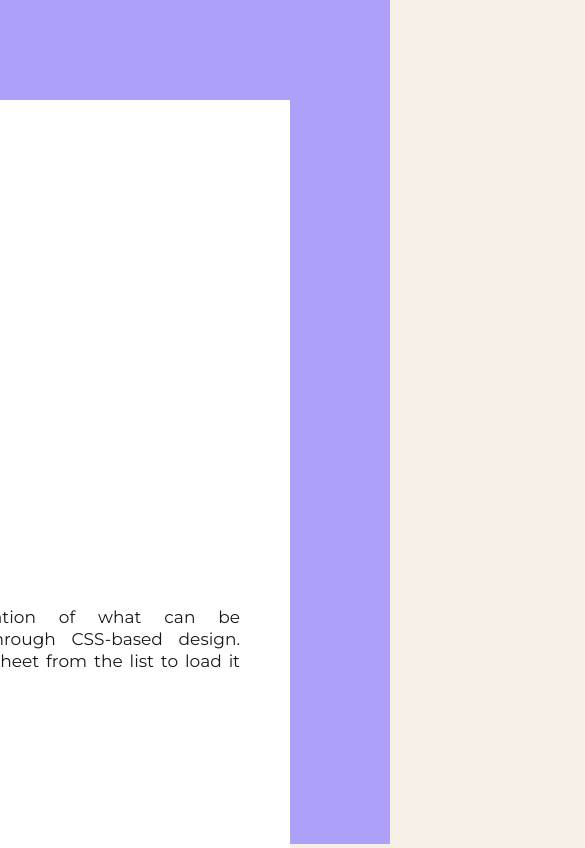
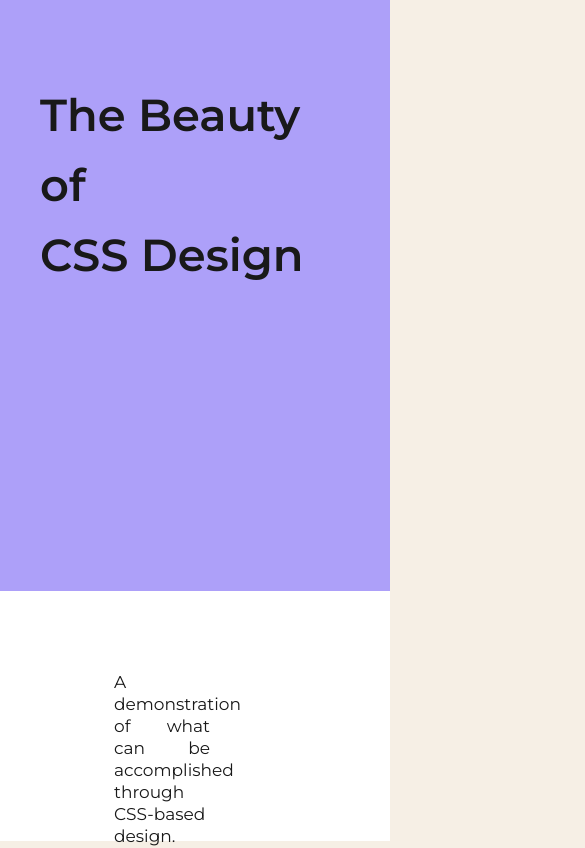
Before and after one commit to edumigueis/css-zen-garden-challenge, a plain HTML site: page index.html in a window 390 px wide. Shown: the top 848 px of the page, 585 px wide, since content can reach past the window. Drawn offline with Linux system fonts and the light colour scheme.

Commit message:
Responsive Design

```diff
--- a/style.scss
+++ b/style.scss
@@ -33,7 +33,7 @@ body {
         height: 100vh;
         width: 50%;
         max-height: 1000px;
-
+        min-height: 450px;
         h1 {
             display: none;
         }
@@ -46,6 +46,15 @@ body {
             line-height: 70px;
             color: #191919;
             padding: 3.1em 0.5em 0 0.5em;
+            @media screen and (max-width: 1160px) {
+                width: 100%;
+                padding: 80px 40px;
+                font-size: 2.8rem;
+            }
+        }
+        @media screen and (max-width: 1160px) {
+            width: 100%;
+            height: 70vh;
         }
     }
 
@@ -59,9 +68,17 @@ body {
         max-height: 1300px;
         z-index: 20;
         width: 500px;
-
+        @media screen and (max-width: 1160px) {
+            position: relative;
+            width: 100%;
+            padding: 40px 60px;
+            max-height: 250px;
+            top: 0;
+            margin-top: 0;
+            right: 0;
+        }
         p {
-            width: 390px !important;
+            width: 390px;
             margin-top: 60vh;
             font-family: Montserrat;
             font-style: normal;
@@ -69,6 +86,13 @@ body {
             font-size: 17px;
             line-height: 22px;
             text-align: justify;
+            text-indent: 0 !important;
+            @media screen and (max-width: 1160px) {
+                margin-top: 0 !important;
+                padding-top: 40px;
+                width: calc(100% - 120px);
+                padding-left: 20%;
+            }
         }
     }
 }
@@ -77,6 +101,10 @@ body {
     background: #F6EFE5;
     padding: 8em 10% 13em 10%;
     position: relative;
+
+    @media screen and (max-width: 1160px) {
+        padding: 7em 20px 12em 20px;
+    }
 
     h3 {
         margin-bottom: 20px;
@@ -95,14 +123,23 @@ body {
         font-size: 17px;
         line-height: 22px;
         text-align: justify;
+        @media screen and (max-width: 1160px) {
+            width: calc(100% - 80px);
+        }
     }
 
     p:nth-child(4) {
         position: absolute;
         right: 150px;
-        width: 390px !important;
+        width: 390px;
         top: 8em;
         z-index: 22;
+        @media screen and (max-width: 1160px) {
+            width: calc(100% - 80px);
+            position: relative;
+            right: 0;
+            top: 0;
+        }
     }
 }
 
@@ -117,6 +154,13 @@ body {
     background: url(main-image.jpg);
     background-position: center;
     background-size: cover;
+    @media screen and (max-width: 1160px) {
+        height: 70vh;
+        top: 0;
+        right: 0;
+        min-width: 50%;
+        min-height: 450px;
+    }
 }
 
 .main.supporting {
@@ -196,6 +240,10 @@ body {
         z-index: 2;
         margin-top: 3em;
 
+        @media screen and (max-width: 1160px) {
+            right: 11%;
+        }
+
         h3 {
             font-family: Montserrat;
             font-style: normal;
@@ -240,6 +288,12 @@ body {
         position: relative;
         margin-top: 40px;
 
+        @media screen and (max-width: 1160px) {
+            padding: 8rem 2rem 8rem 350px;
+            column-count: 1;
+            column-gap: 0;
+        }
+
         h3 {
             position: absolute;
             font-family: Montserrat;
@@ -260,10 +314,15 @@ body {
 
             &:nth-child(2) {
                 margin-top: 80px;
+
             }
 
             &:nth-child(4) {
                 padding-top: 80px;
+
+                @media screen and (max-width: 1160px) {
+                    padding: 0 !important;
+                }
             }
         }
 
@@ -281,6 +340,12 @@ body {
             display: inline-block;
             background-position: center;
             background-size: cover;
+
+            @media screen and (max-width: 1160px) {
+                left: 0;
+                width: 310px;
+                height: 600px;
+            }
         }
     }
 }
```
Also changed, not shown: style.css, 1 other file.
